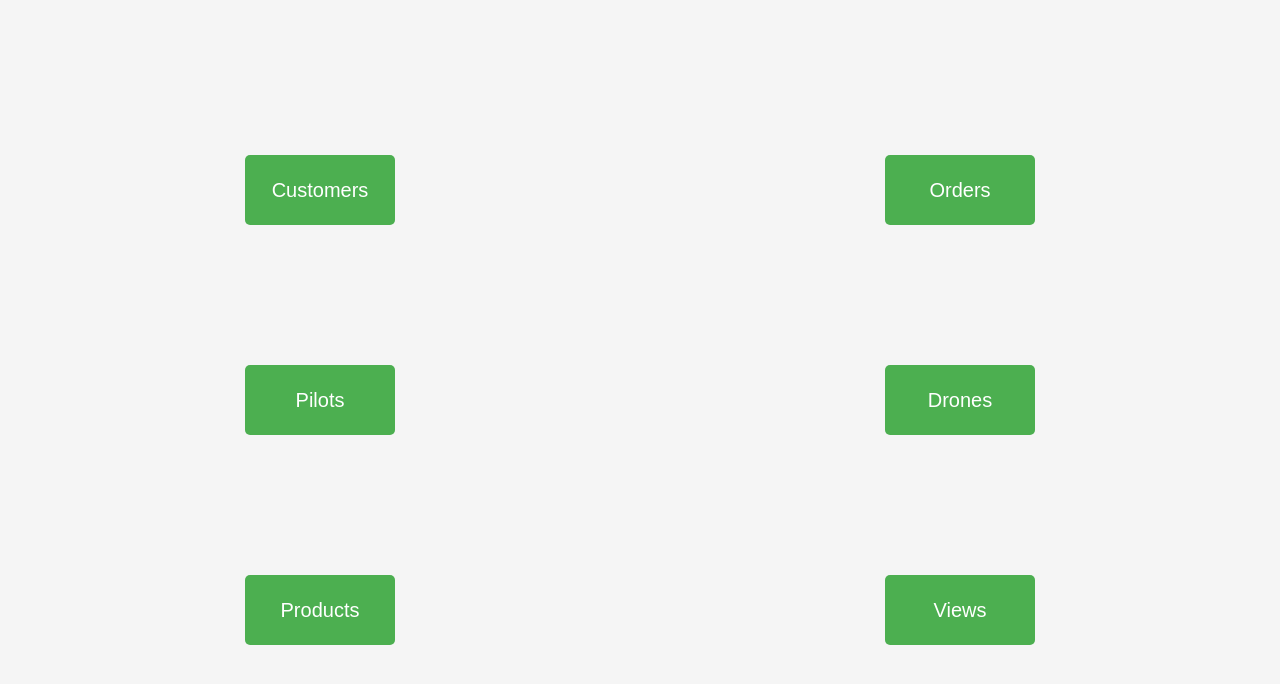
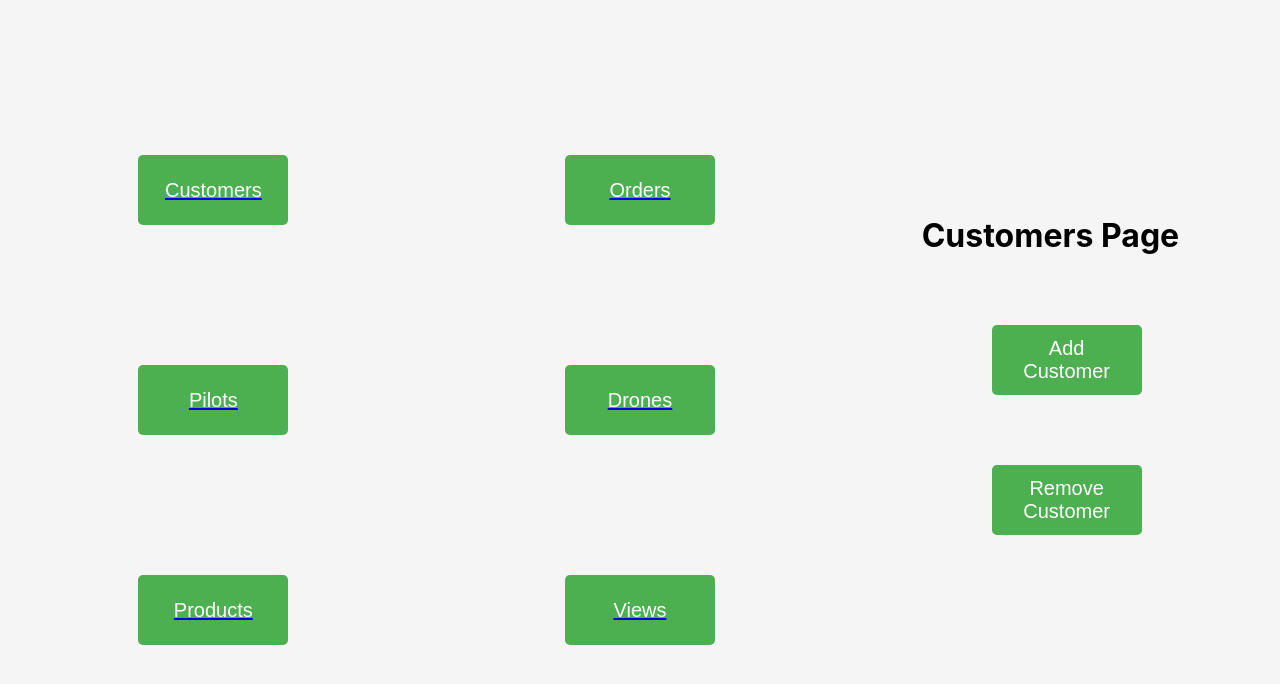
Before and after one commit to NamkhangNLe/drone-dispatch, a React (Create React App) app: page /customers in a window 1280 px wide. Shown: the top 684 px of the page. Built offline with nearby package versions, Linux system fonts and the light colour scheme.

Commit message:
Add react-router-dom package and update button links for Customer in App.js

```diff
--- a/package.json
+++ b/package.json
@@ -10,6 +10,7 @@
     "mysql": "^2.18.1",
     "react": "^18.2.0",
     "react-dom": "^18.2.0",
+    "react-router-dom": "^6.22.3",
     "react-scripts": "5.0.1",
     "web-vitals": "^2.1.4"
   },
--- a/src/App.js
+++ b/src/App.js
@@ -1,26 +1,38 @@
-import React from 'react';
+import { BrowserRouter as Router, Route, Link, Routes } from 'react-router-dom';
+import Customers from './Customers';
 import './App.css';
 
 function App() {
   const buttons = ['Customers', 'Pilots', 'Products', 'Orders', 'Drones', 'Views'];
 
   return (
+    <Router>
       <div className="App">
         <div className="button-column">
           {buttons.slice(0, 3).map((label, index) => (
-          <button key={index} className="button">
+            <Link to={`/${label.toLowerCase()}`} key={index}>
+              <button className="button">
                 {label}
               </button>
+            </Link>
           ))}
         </div>
         <div className="button-column">
           {buttons.slice(3).map((label, index) => (
-          <button key={index} className="button">
+            <Link to={`/${label.toLowerCase()}`} key={index}>
+              <button className="button">
                 {label}
               </button>
+            </Link>
           ))}
         </div>
+
+        <Routes>
+          <Route path="/customers" element={<Customers />} />
+          {/* Add more routes for other pages as needed */}
+        </Routes>
       </div>
+    </Router>
   );
 }
 
--- /dev/null
+++ b/src/Customers.js
@@ -0,0 +1,13 @@
+import React from 'react';
+
+function Customers() {
+  return (
+    <div>
+      <h1>Customers Page</h1>
+      <button className="button" onClick={() => console.log('Add Customer')}>Add Customer</button>
+      <button className="button" onClick={() => console.log('Remove Customer')}>Remove Customer</button>
+    </div>
+  );
+}
+
+export default Customers;
```
Also changed, not shown: 2 other files (tests, documents, lock files or other folders). Lines whose indentation alone changed are shown as unchanged.
